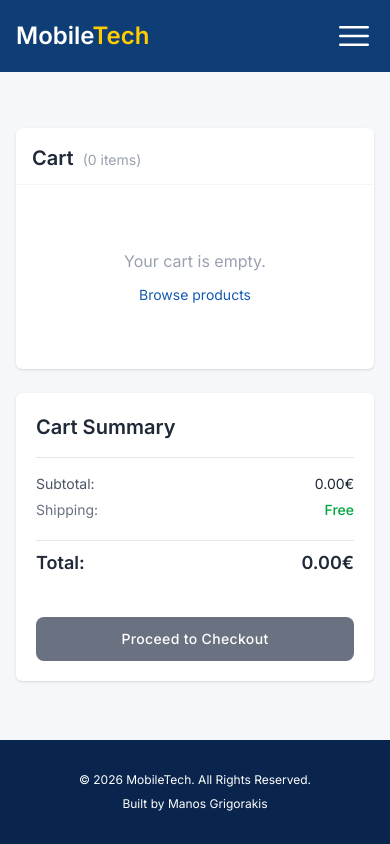
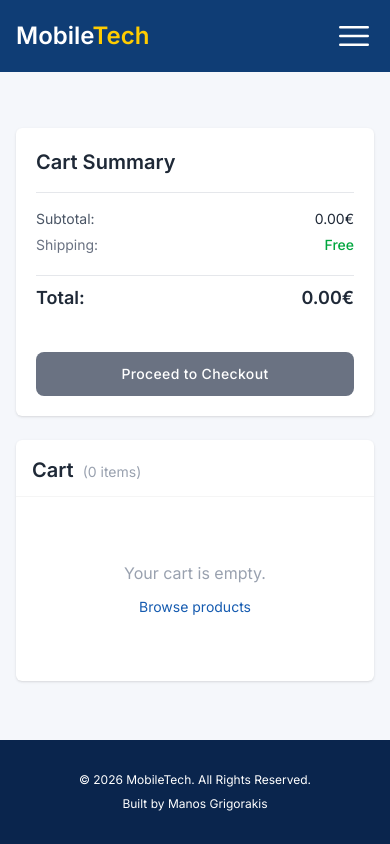
Before and after one commit to manos-grigorakis/mobiletech, a Vue app in the folder frontend/: page /cart in a window 390 px wide. Built offline with nearby package versions, Linux system fonts and the light colour scheme.

Commit message:
style: update layout in cart summary with routes

```diff
--- a/frontend/src/views/CartView.vue
+++ b/frontend/src/views/CartView.vue
@@ -5,11 +5,11 @@ import CartSummary from '@/components/cart/CartSummary.vue'
 <template>
   <section class="max-w-6xl px-4 py-8 mx-auto">
     <div class="grid items-start grid-cols-1 gap-6 lg:grid-cols-3">
-      <div class="lg:col-span-2">
+      <div class="order-2 lg:col-span-2 lg:order-1">
         <router-view />
       </div>
 
-      <div class="lg:col-span-1 lg:sticky lg:top-6">
+      <div class="order-1 lg:col-span-1 lg:sticky lg:top-6 lg:order-2">
         <CartSummary />
       </div>
     </div>
```
